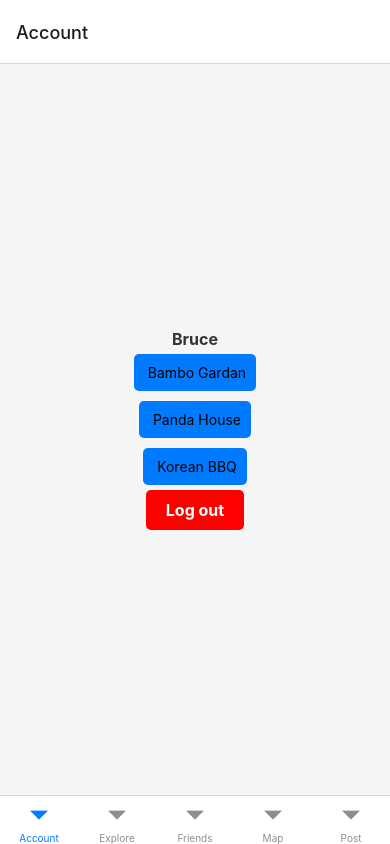
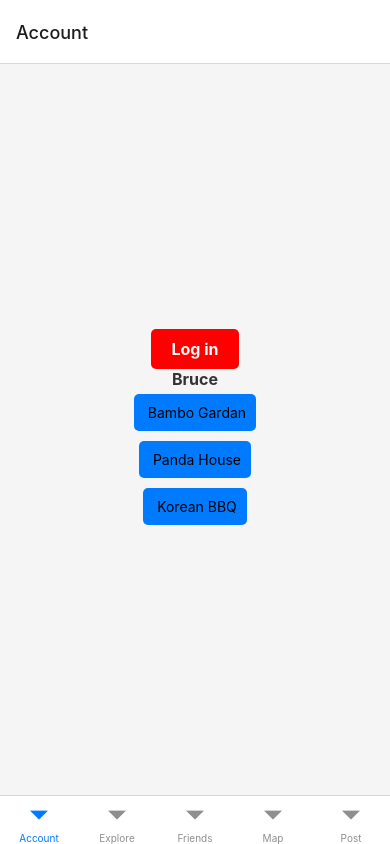
Before and after one commit to Food-App-Dev-Team/Food_App_React-native, a React Native app in the folder Food_App/: screen /Account in a window 390 px wide. Built offline with nearby package versions, Linux system fonts and the light colour scheme.

Commit message:
Set up global login variable

```diff
--- a/Food_App/App.jsx
+++ b/Food_App/App.jsx
@@ -27,11 +27,14 @@ import { createBottomTabNavigator } from '@react-navigation/bottom-tabs';
 
 import { NavigationContainer } from '@react-navigation/native';
 
+import UserContextProvider from "./contextProvider.js"
+
 const Tab = createBottomTabNavigator();
 
 function App() {
 
     return (
+       <UserContextProvider>
         <NavigationContainer>
             <Tab.Navigator>
                 <Tab.Screen name="Account" component={Account} />
@@ -41,6 +44,7 @@ function App() {
                 <Tab.Screen name="Post" component={Post} />
             </Tab.Navigator>
         </NavigationContainer>
+       </UserContextProvider>
     )
 
 }
--- a/Food_App/Pages/Account.jsx
+++ b/Food_App/Pages/Account.jsx
@@ -1,4 +1,4 @@
-import React from 'react';
+import React, {useState, useContext} from 'react';
 import {
     SafeAreaView,
     ScrollView,
@@ -46,28 +46,43 @@ const styles = StyleSheet.create({
       }
 });
 
+import UserContext from "../context.js"
+
 
 
 function Account() {
     const test_username = "Bruce"
     const test_userpassword = "06252023"
     const recentlyView = ["Bambo Gardan", "Panda House", "Korean BBQ"]
-
+    const { login, setLogin } = useContext(UserContext);
 
     function Authenticate(userpassword, password) {
         return userpassword === password
     }
 
     function Logout() {
-
+        setLogin(false)
     }
 
     function checkout(item){
 
     }
 
+    function Login() {
+        setLogin(true)
+    }
+
+
+
+
+
     return (
         <View style = {styles.container}>
+            {!login ? <View><TouchableOpacity style={styles.logout} onPress={Login}>
+                <Text style={styles.buttonText}>Log in</Text>
+            </TouchableOpacity></View> : <View></View>}
+
+
             <Text style = {styles.text}>{test_username}</Text>
 
             {recentlyView.map((item, index) => (
@@ -76,9 +91,10 @@ function Account() {
                 </TouchableOpacity>
             ))}
 
-            <TouchableOpacity style={styles.logout} onPress={Logout}>
+            {login ? <View><TouchableOpacity style={styles.logout} onPress={Logout}>
                 <Text style={styles.buttonText}>Log out</Text>
-            </TouchableOpacity>
+            </TouchableOpacity></View> : <View></View>}
+
 
         </View>
 
--- a/Food_App/context.js
+++ b/Food_App/context.js
@@ -1,15 +1,10 @@
 import React, { createContext, useState } from 'react';
+import Account from "./Pages/Account"
+import Explore from "./Pages/Explore"
+import Post from "./Pages/Post"
+// Create the UserContex
 
-// Create the UserContext
-export const UserContext = createContext();
 
-// Create a UserContextProvider component
-export const UserContextProvider = ({ children }) => {
-  const [user, setUser] = useState(null);
+const UserContext = createContext();
 
-  return (
-    <UserContext.Provider value={{ user, setUser }}>
-      {children}
-    </UserContext.Provider>
-  );
-};
+export default UserContext
--- /dev/null
+++ b/Food_App/contextProvider.js
@@ -0,0 +1,14 @@
+import React, { createContext, useState } from 'react';
+import UserContext from './context.js'
+
+const UserContextProvider = ({children}) => {
+    const [login, setLogin] = useState(false);
+
+    return (
+      <UserContext.Provider value={{ login, setLogin }}>
+        {children}
+      </UserContext.Provider>
+    );
+  };
+
+  export default UserContextProvider
```
